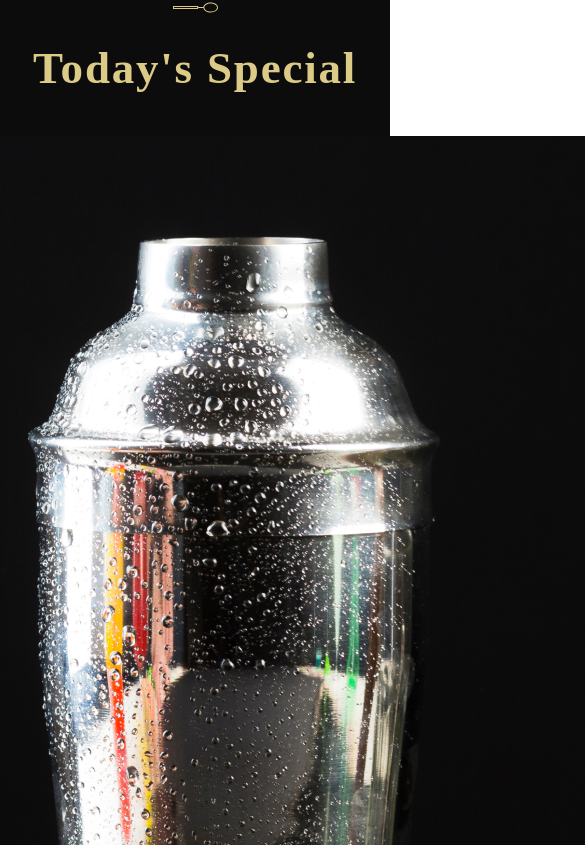
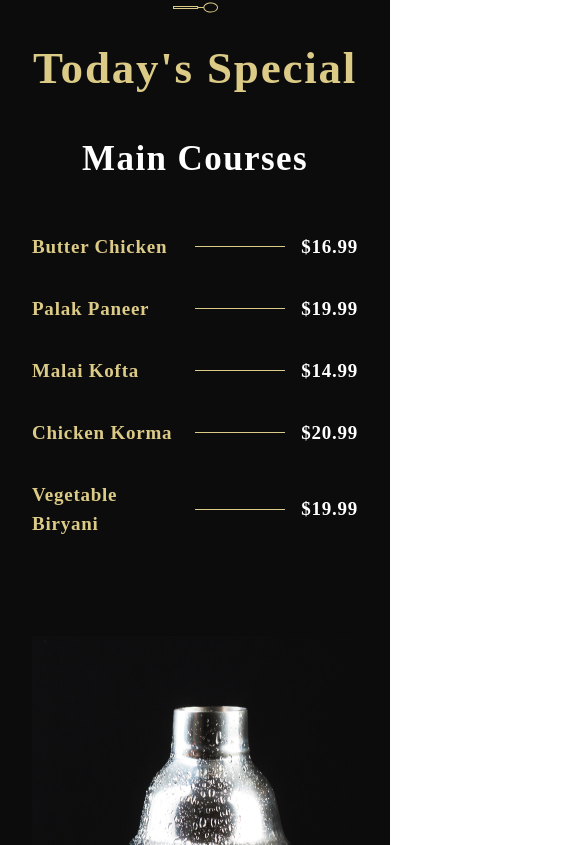
Before and after one commit to AyushW07/Restaurant-Website, a React (Create React App) app: page / in a window 390 px wide. Shown: the part 3139-3984 px from the top of the page, 585 px wide, since content can reach past the window. Built offline with nearby package versions, Linux system fonts and the light colour scheme; a web font is replaced by a local one.

Commit message:
added media query

```diff
--- a/src/Components/organism/Menu/Menu.css
+++ b/src/Components/organism/Menu/Menu.css
@@ -32,3 +32,53 @@
   width: 100%;
   flex-direction: column;
 }
+
+.menus_img {
+  width: 410px;
+  margin: 0 2rem;
+}
+
+.menus_img img {
+  width: 100%;
+  height: auto;
+}
+
+.menus_items {
+  display: flex;
+  flex-direction: column;
+  margin: 2rem 0;
+  width: 100%;
+}
+
+@media screen and (max-width: 2000px) {
+  .menus_img {
+    width: 650px;
+  }
+
+  .menus_img img {
+    height: 920px;
+  }
+}
+
+@media screen and (max-width: 1150px) {
+  .menus {
+    flex-direction: column;
+    align-items: center;
+    width: 100%;
+  }
+
+  .menus_img {
+    margin: 3rem 0;
+  }
+}
+
+@media screen and (max-width: 650px) {
+  .menus_img {
+    width: 100%;
+  }
+
+  .menus_heading {
+    font-size: 35px;
+    line-height: 48.5px;
+  }
+}
```
